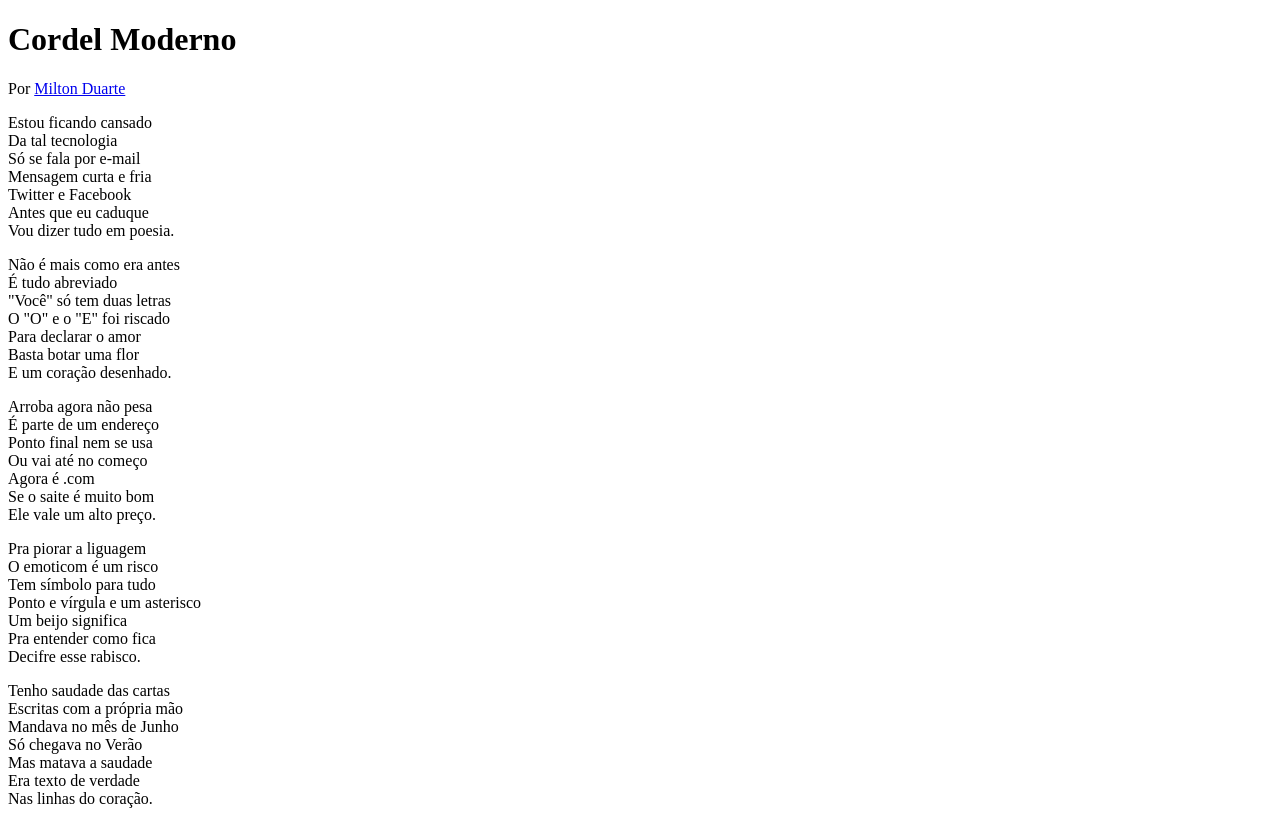
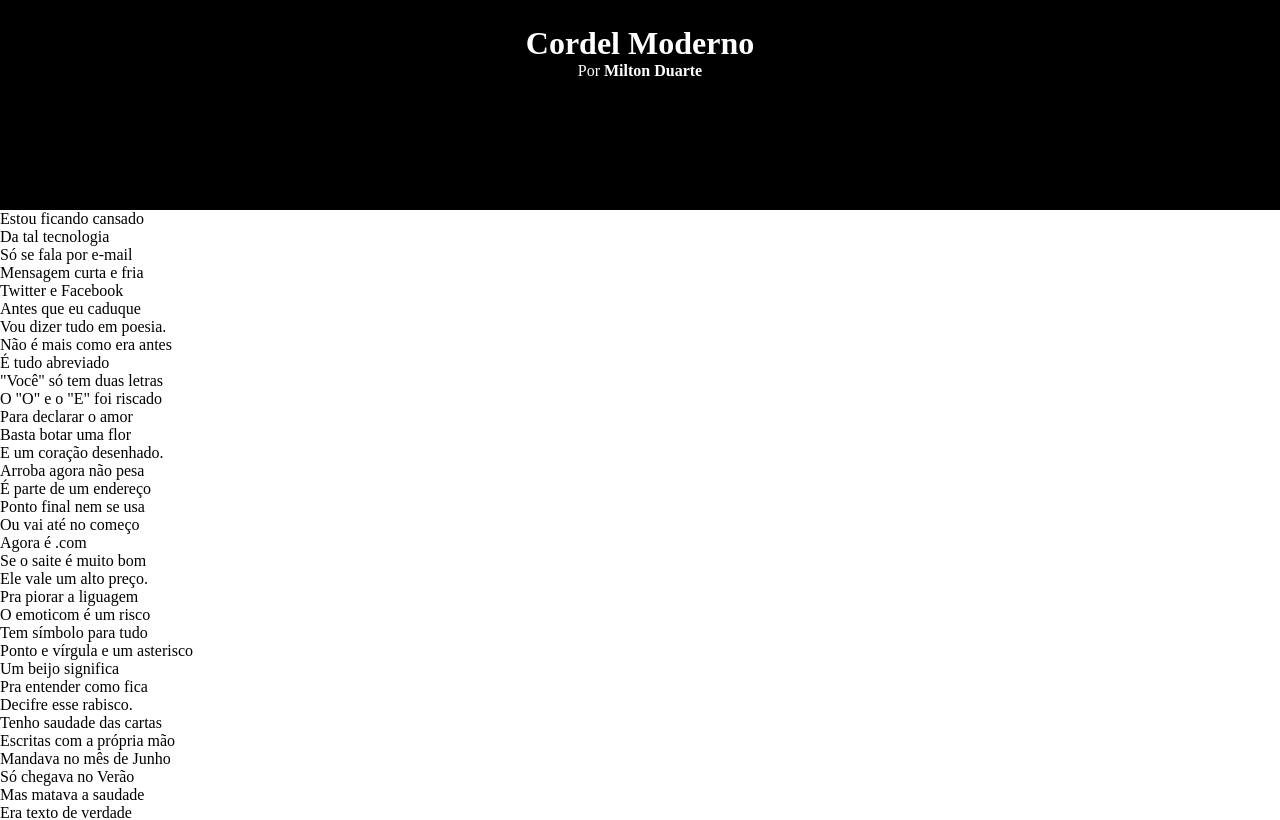
Before and after one commit to TailonMachado/ws-html-css, a plain HTML site: page desafio 12/cordel.html in a window 1280 px wide. Shown: the top 820 px of the page. Drawn offline with Linux system fonts and the light colour scheme.

Commit message:
Projeto em andamento

```diff
--- a/desafio 12/cordel.html
+++ b/desafio 12/cordel.html
@@ -13,7 +13,7 @@
         <p>Por <a href="https://www.recantodasletras.com.br/poesias/3186743" target="_blank">Milton Duarte</a></p>
     </header>
     <main>
-      <section>
+      <section class="normal">
           <p>
             Estou ficando cansado<br>
             Da tal tecnologia<br>
@@ -26,7 +26,7 @@
 
       </section>
 
-       <section>
+       <section class="paralax">
           <p>
             Não é mais como era antes<br>
             É tudo abreviado<br>
@@ -39,7 +39,7 @@
           </p>
        </section>
 
-        <section>
+        <section class="normal">
           <p>
             Arroba agora não pesa<br>
             É parte de um endereço<br>
@@ -61,7 +61,7 @@
            </p>
         </section>
 
-      <section>
+      <section class="paralax">
         <p>
             Tenho saudade das cartas<br>
             Escritas com a própria mão<br>
@@ -72,7 +72,7 @@
             Nas linhas do coração.
         </p>
       </section>
-      <section>
+      <section class="normal">
           <p>
             Agora, escrevo e envio<br>
             Chegando na mesma hora<br>
--- a/desafio 12/estilo/style.css
+++ b/desafio 12/estilo/style.css
@@ -1 +1,31 @@
 @charset "UTF-8";
+
+*{
+    margin: 0;
+    padding: 0;
+}
+
+header{
+    background-color: black;
+    min-height: 160px;
+    padding: 25px;
+
+
+}
+header h1{
+    text-align: center;
+    color: white;
+}
+header p{
+    text-align: center;
+    color: white;
+}
+header a{
+    color: white;
+    font-weight: bold;
+    text-decoration: none;
+
+}
+.normal{
+    background-color: white;
+}
```
